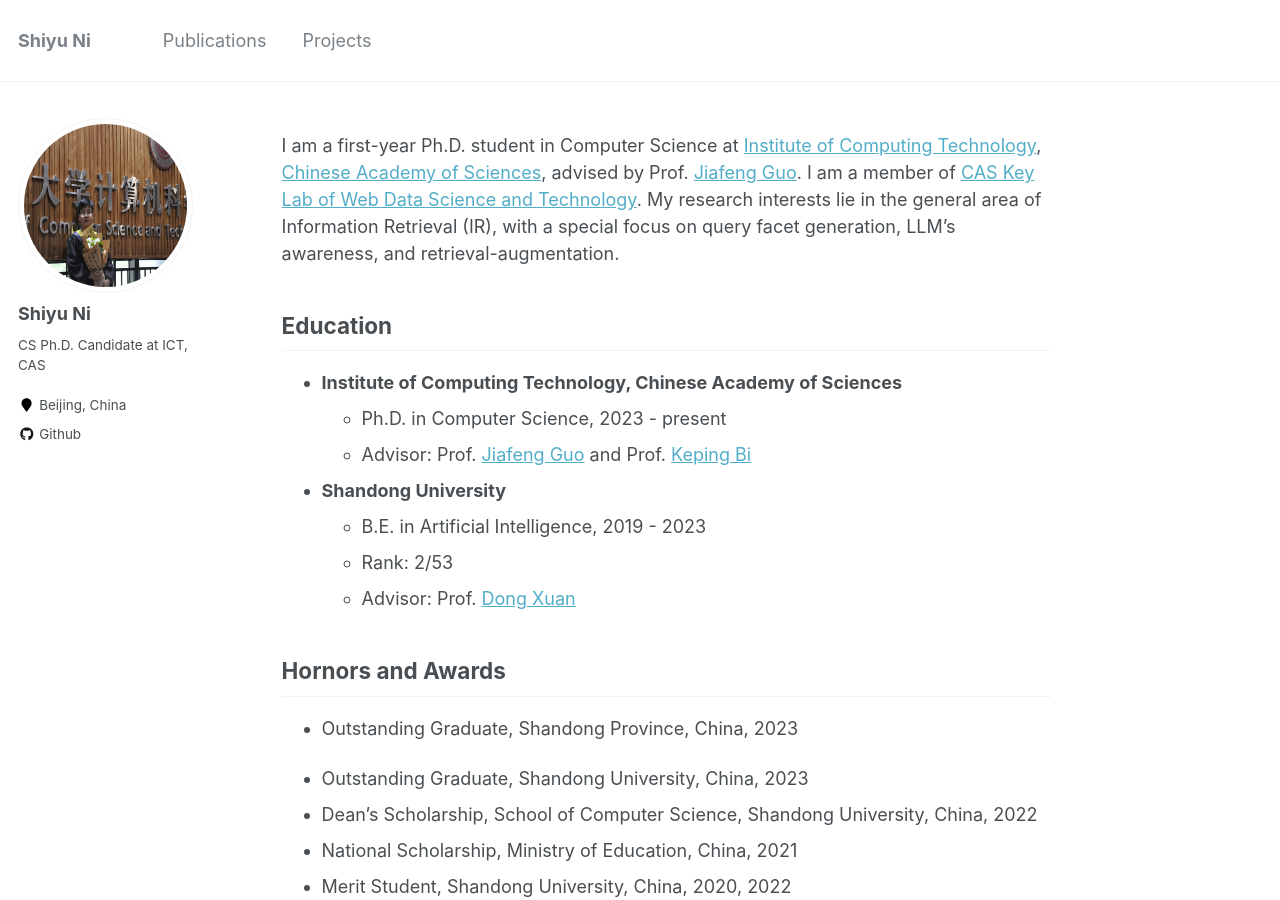
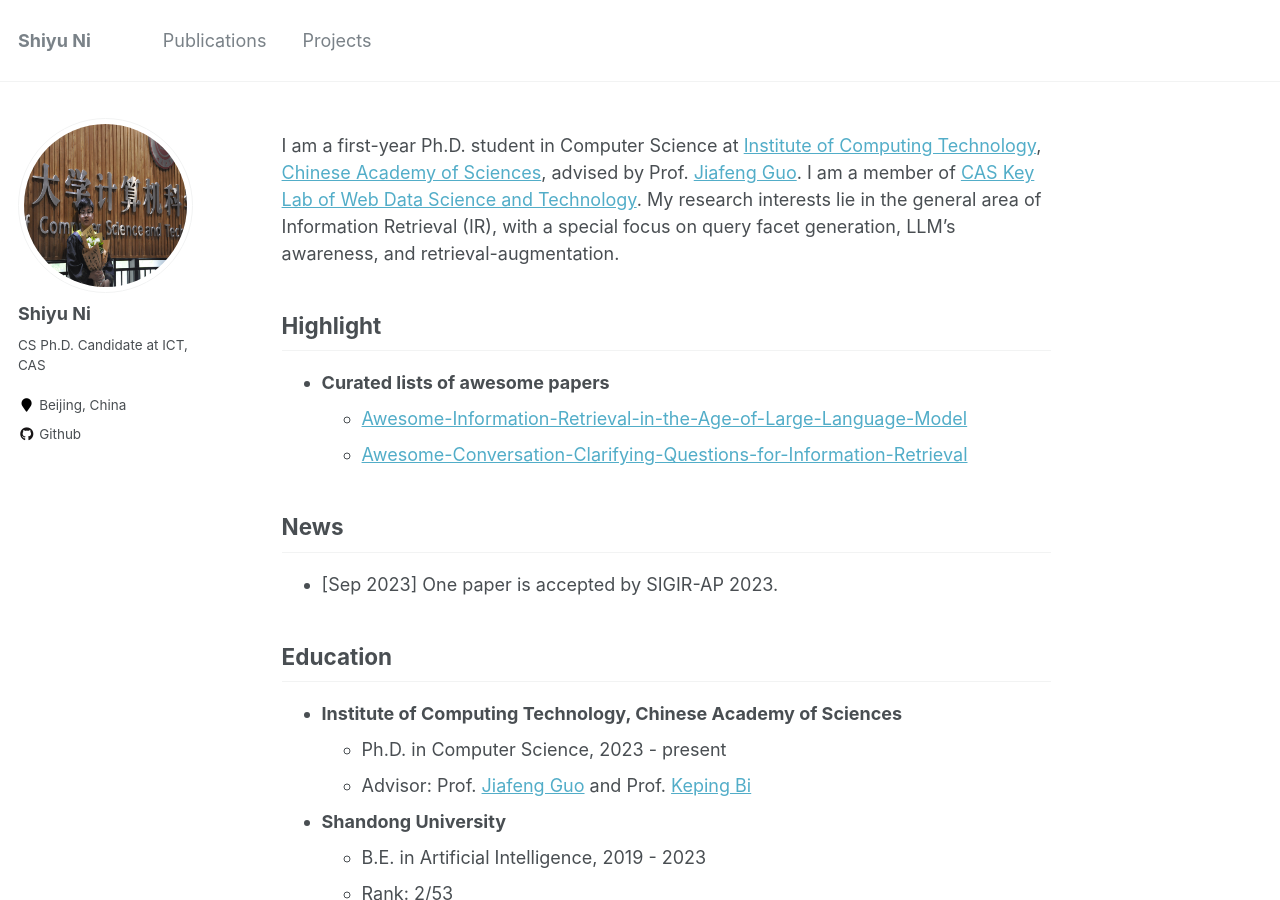
Before and after one commit to ShiyuNee/ShiyuNee.github.io, a Jekyll site: the page built from _pages/about.md, in a window 1280 px wide and 900 px high. Built offline with Jekyll 4.4.1, drawn with Linux system fonts in a browser that asks for light colours.

Commit message:
add highlight and news

```diff
--- a/_pages/about.md
+++ b/_pages/about.md
@@ -11,8 +11,19 @@ redirect_from:
 
 I am a first-year Ph.D. student in Computer Science at [Institute of Computing Technology](http://www.ict.ac.cn/), [Chinese Academy of Sciences](http://www.cas.cn/), advised by Prof. [Jiafeng Guo](http://www.bigdatalab.ac.cn/gjf/). I am a member of [CAS Key Lab of Web Data Science and Technology](http://www.bigdatalab.ac.cn/). My research interests lie in the general area of Information Retrieval (IR), with a special focus on query facet generation, LLM's awareness, and retrieval-augmentation.
 
+## Highlight
+
+- **Curated lists of awesome papers**
+  - [Awesome-Information-Retrieval-in-the-Age-of-Large-Language-Model](https://github.com/IR-LLM/Awesome-Information-Retrieval-in-the-Age-of-Large-Language-Model)
+  - [Awesome-Conversation-Clarifying-Questions-for-Information-Retrieval](https://github.com/ShiyuNee/Awesome-Conversation-Clarifying-Questions-for-Information-Retrieval)
+
+## News
+
+- [Sep 2023] One paper is accepted by SIGIR-AP 2023.
+
 Education
 ------
+
   * **Institute of Computing Technology, Chinese Academy of Sciences**
     * Ph.D. in Computer Science, 2023 - present
     * Advisor: Prof. [Jiafeng Guo](http://www.bigdatalab.ac.cn/gjf/) and Prof. [Keping Bi](https://sites.google.com/site/irkepingbi/)
```
